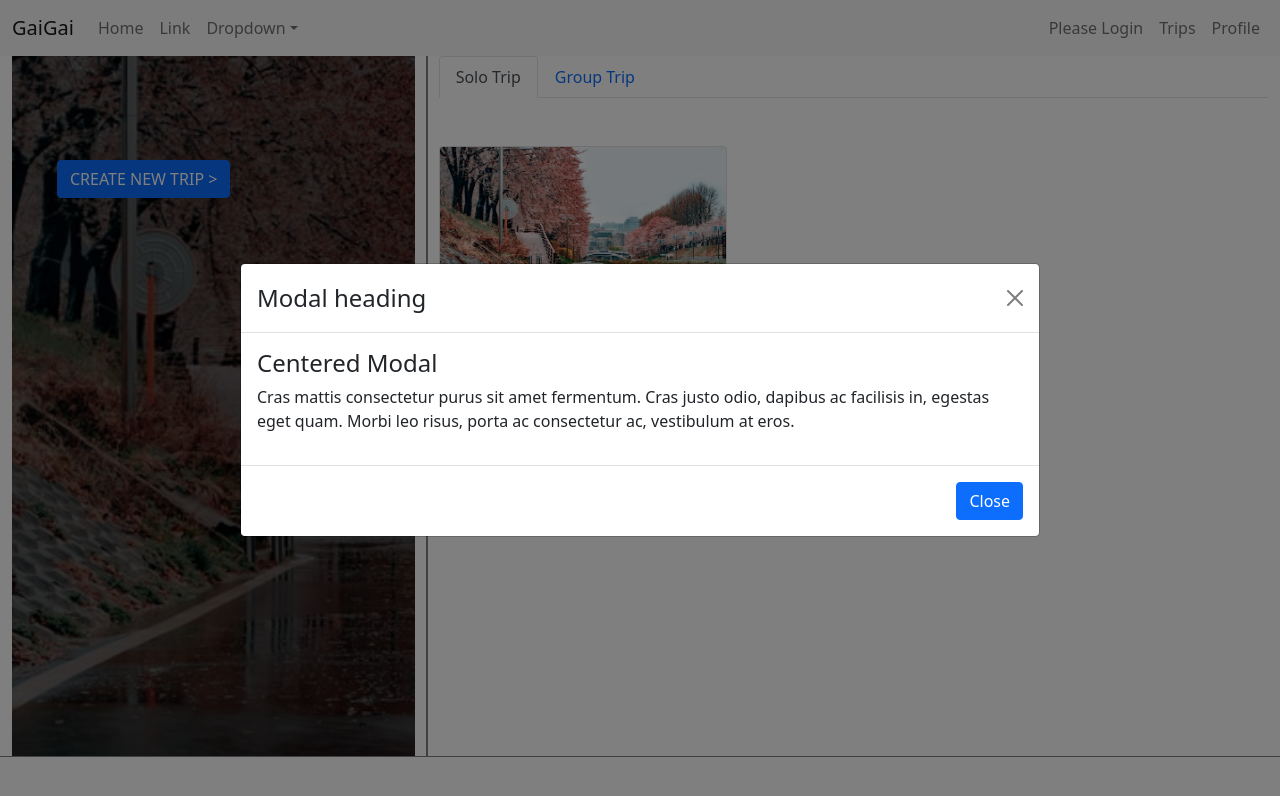
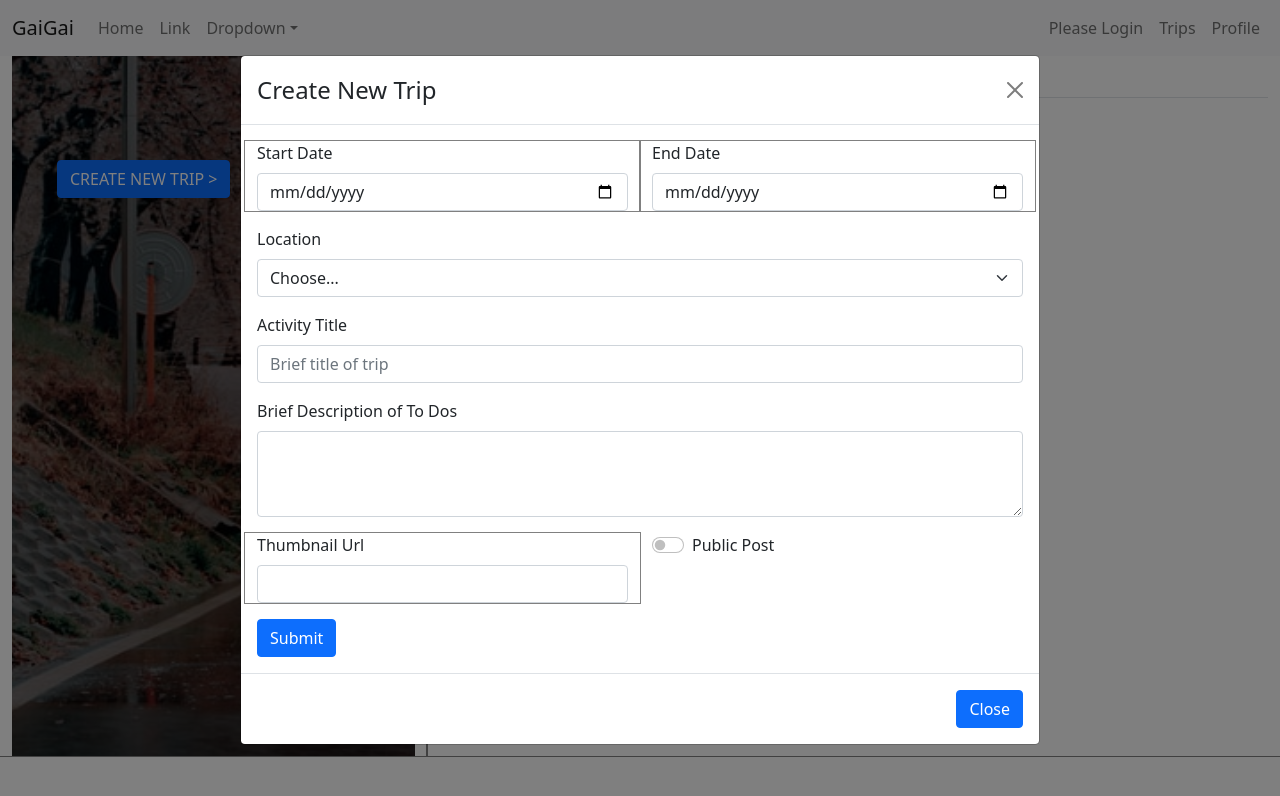
Before and after one commit to ivanleongwm/project4-gaigai-bucketlist, a React (Create React App) app in the folder frontend/: page / in a window 1280 px wide. Both pictures are taken after a click on the button "CREATE NEW TRIP >". Shown: the top 796 px of the page. Built offline with nearby package versions, Linux system fonts and the light colour scheme.

Commit message:
refactored modal popup on homepage for creating new trip

```diff
--- /dev/null
+++ b/frontend/src/components/HomePage/CreateNewTripModal/CreateNewTripModal.css
@@ -0,0 +1,3 @@
+Form {
+    border:none;
+}
--- a/frontend/src/components/HomePage/CreateNewTripModal/CreateNewTripModal.jsx
+++ b/frontend/src/components/HomePage/CreateNewTripModal/CreateNewTripModal.jsx
@@ -1,4 +1,5 @@
-import {Modal, Button} from 'react-bootstrap'
+import './CreateNewTripModal.css'
+import {Modal, Button, Form, Row, Col} from 'react-bootstrap'
 
 function MyVerticallyCenteredModal(props) {
     return (
@@ -10,16 +11,52 @@ function MyVerticallyCenteredModal(props) {
       >
         <Modal.Header closeButton>
           <Modal.Title id="contained-modal-title-vcenter">
-            Modal heading
+            Create New Trip
           </Modal.Title>
         </Modal.Header>
         <Modal.Body>
-          <h4>Centered Modal</h4>
-          <p>
-            Cras mattis consectetur purus sit amet fermentum. Cras justo odio,
-            dapibus ac facilisis in, egestas eget quam. Morbi leo risus, porta ac
-            consectetur ac, vestibulum at eros.
-          </p>
+        <Form>
+            <Row className="mb-3">
+                <Form.Group as={Col} controlId="formGridStartDate">
+                <Form.Label>Start Date</Form.Label>
+                <Form.Control type="date" placeholder="Pick Start Date" />
+                </Form.Group>
+
+                <Form.Group as={Col} controlId="formGridEndDate">
+                <Form.Label>End Date</Form.Label>
+                <Form.Control type="date" placeholder="Pick End Date" />
+                </Form.Group>
+            </Row>
+
+            <Form.Group className="mb-3" controlId="formGridLocation">
+                <Form.Label>Location</Form.Label>
+                <Form.Select defaultValue="Choose...">
+                    <option>Choose...</option>
+                    <option>...</option>
+                </Form.Select>
+            </Form.Group>
+
+            <Form.Group className="mb-3" controlId="formGridActivityTitle">
+                <Form.Label>Activity Title</Form.Label>
+                <Form.Control placeholder="Brief title of trip" />
+            </Form.Group>
+            <Form.Group className="mb-3" controlId="exampleForm.ControlTextarea1">
+                <Form.Label>Brief Description of To Dos</Form.Label>
+                <Form.Control as="textarea" rows={3} />
+            </Form.Group>
+            <Row className="mb-3">
+                <Form.Group as={Col} controlId="formGridCity">
+                <Form.Label>Thumbnail Url</Form.Label>
+                <Form.Control/>
+                </Form.Group>
+                <Form.Group as={Col} className="mb-3" id="formGridCheckbox">
+                <Form.Check type="switch" label="Public Post" />
+                </Form.Group>
+            </Row>
+            <Button variant="primary" type="submit">
+                Submit
+            </Button>
+        </Form>
         </Modal.Body>
         <Modal.Footer>
           <Button onClick={props.onHide}>Close</Button>
```
Also changed, not shown: 1 other file (tests, documents, lock files or other folders).
